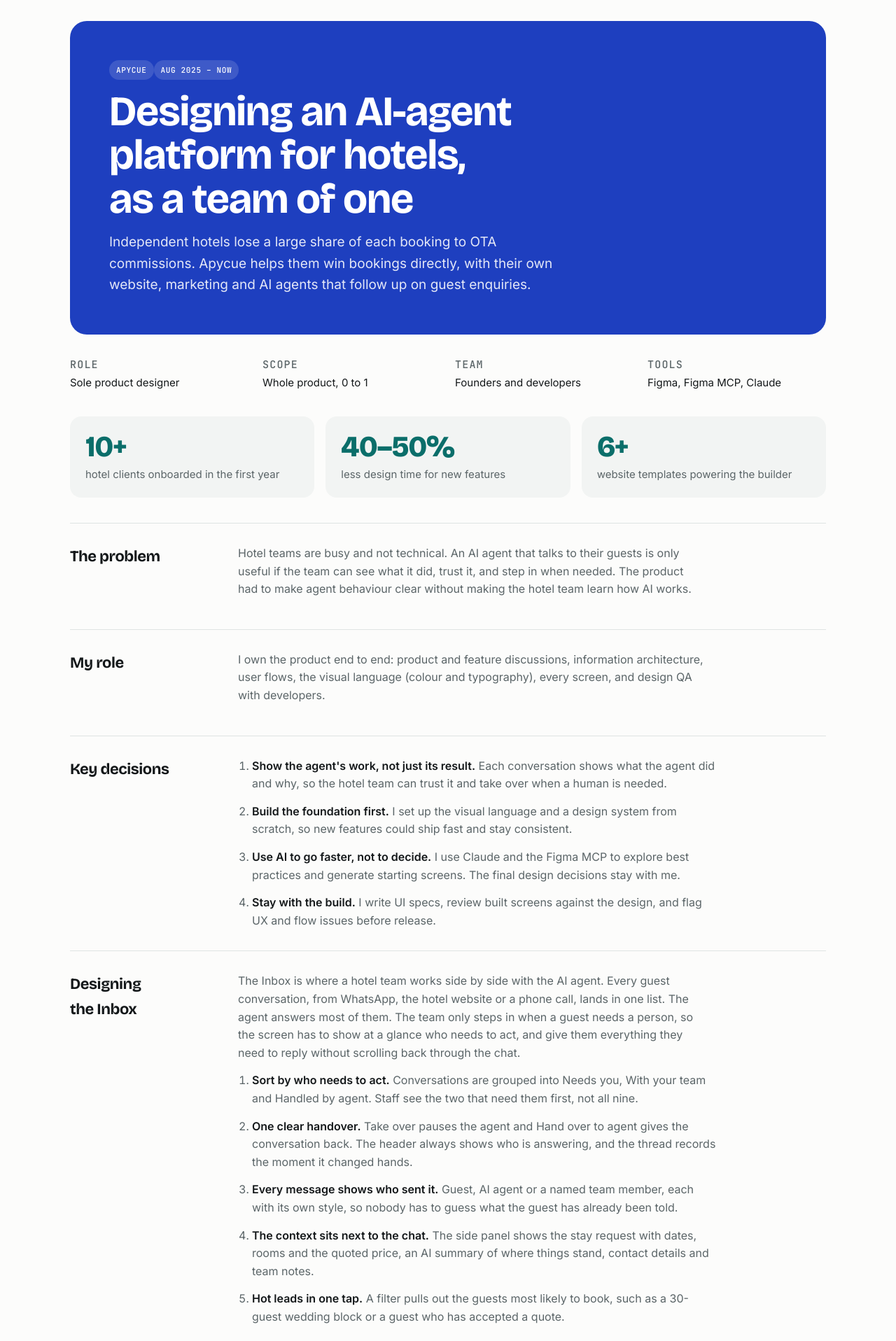
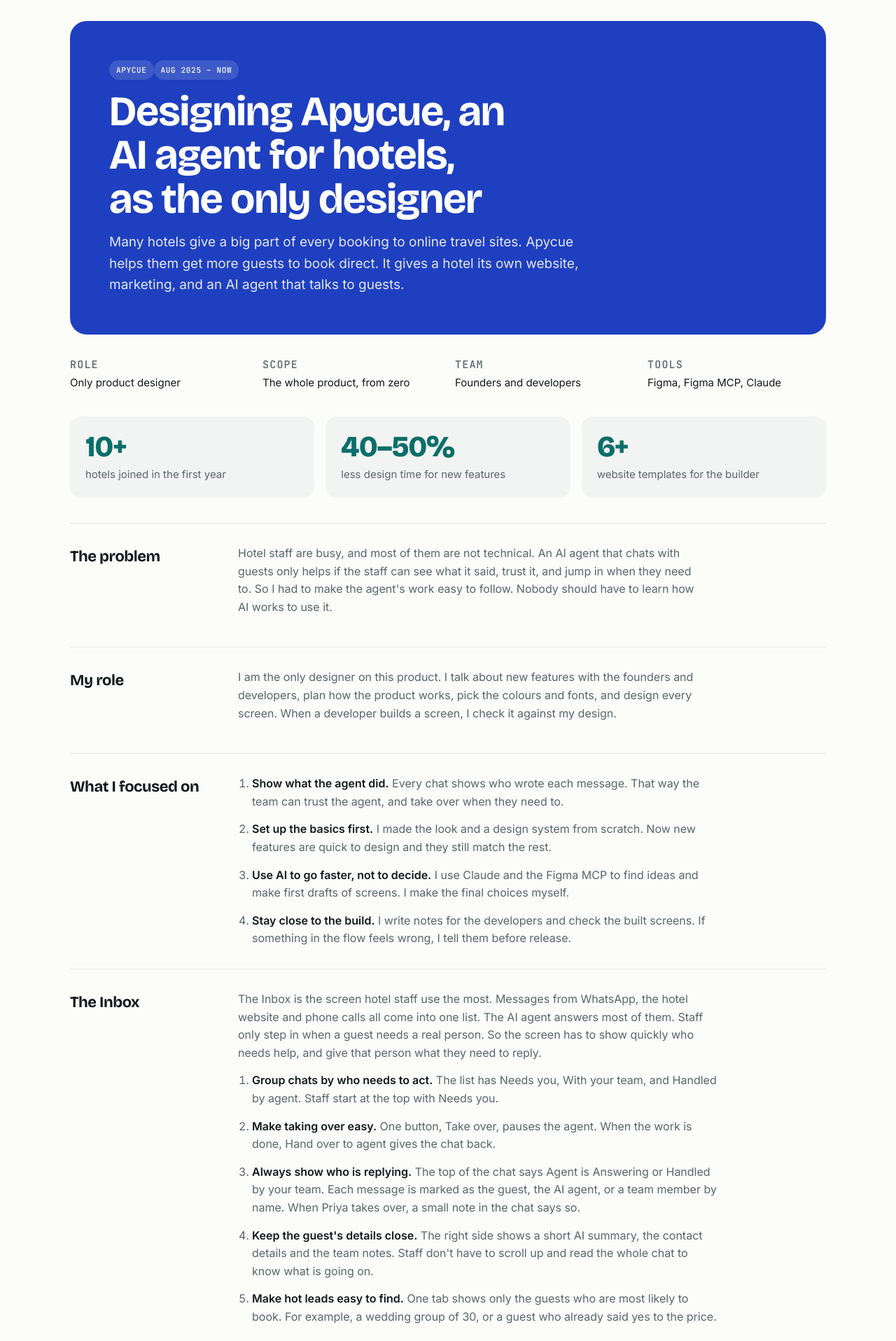
Before and after one commit to workgautami2813-del/Gautami-Portfolio, a Next.js app: page /work/apycue/ in a window 1280 px wide. Shown: the part 124-2040 px from the top of the page at 70% size. Built offline with nearby package versions, Linux system fonts and the light colour scheme.

Commit message:
Update content.js

```diff
--- a/data/content.js
+++ b/data/content.js
@@ -25,60 +25,60 @@ export const projects = [
     color: "apycue",
     wide: true,
     art: "agent",
-    cardImage: { src: "/screens/inbox-agent.webp", alt: "Apycue Inbox, where the AI agent answers a guest's room enquiry on WhatsApp" },
+    cardImage: { src: "/screens/inbox-agent.webp", alt: "Apycue Inbox where the AI agent answers a guest's room question on WhatsApp" },
     period: "2025 – now",
     tags: "AI · SaaS · Hospitality",
-    cardTitle: "Apycue: an AI-agent platform for hotels",
+    cardTitle: "Apycue: an AI agent platform for hotels",
     cardText:
-      "Designed the whole product from scratch as a design team of one, from information architecture to every screen.",
+      "I designed the whole product on my own, from the first idea to every screen.",
     chips: ["Apycue", "Aug 2025 – now"],
-    title: "Designing an AI-agent platform for hotels, as a team of one",
+    title: "Designing Apycue, an AI agent for hotels, as the only designer",
     intro:
-      "Independent hotels lose a large share of each booking to OTA commissions. Apycue helps them win bookings directly, with their own website, marketing and AI agents that follow up on guest enquiries.",
+      "Many hotels give a big part of every booking to online travel sites. Apycue helps them get more guests to book direct. It gives a hotel its own website, marketing, and an AI agent that talks to guests.",
     facts: [
-      ["Role", "Sole product designer"],
-      ["Scope", "Whole product, 0 to 1"],
+      ["Role", "Only product designer"],
+      ["Scope", "The whole product, from zero"],
       ["Team", "Founders and developers"],
       ["Tools", "Figma, Figma MCP, Claude"],
     ],
     impact: [
-      ["10+", "hotel clients onboarded in the first year"],
+      ["10+", "hotels joined in the first year"],
       ["40–50%", "less design time for new features"],
-      ["6+", "website templates powering the builder"],
+      ["6+", "website templates for the builder"],
     ],
     sections: [
       {
         heading: "The problem",
         paragraphs: [
-          "Hotel teams are busy and not technical. An AI agent that talks to their guests is only useful if the team can see what it did, trust it, and step in when needed. The product had to make agent behaviour clear without making the hotel team learn how AI works.",
+          "Hotel staff are busy, and most of them are not technical. An AI agent that chats with guests only helps if the staff can see what it said, trust it, and jump in when they need to. So I had to make the agent's work easy to follow. Nobody should have to learn how AI works to use it.",
         ],
       },
       {
         heading: "My role",
         paragraphs: [
-          "I own the product end to end: product and feature discussions, information architecture, user flows, the visual language (colour and typography), every screen, and design QA with developers.",
+          "I am the only designer on this product. I talk about new features with the founders and developers, plan how the product works, pick the colours and fonts, and design every screen. When a developer builds a screen, I check it against my design.",
         ],
       },
       {
-        heading: "Key decisions",
+        heading: "What I focused on",
         decisions: [
-          ["Show the agent's work, not just its result.", "Each conversation shows what the agent did and why, so the hotel team can trust it and take over when a human is needed."],
-          ["Build the foundation first.", "I set up the visual language and a design system from scratch, so new features could ship fast and stay consistent."],
-          ["Use AI to go faster, not to decide.", "I use Claude and the Figma MCP to explore best practices and generate starting screens. The final design decisions stay with me."],
-          ["Stay with the build.", "I write UI specs, review built screens against the design, and flag UX and flow issues before release."],
+          ["Show what the agent did.", "Every chat shows who wrote each message. That way the team can trust the agent, and take over when they need to."],
+          ["Set up the basics first.", "I made the look and a design system from scratch. Now new features are quick to design and they still match the rest."],
+          ["Use AI to go faster, not to decide.", "I use Claude and the Figma MCP to find ideas and make first drafts of screens. I make the final choices myself."],
+          ["Stay close to the build.", "I write notes for the developers and check the built screens. If something in the flow feels wrong, I tell them before release."],
         ],
       },
       {
-        heading: "Designing the Inbox",
+        heading: "The Inbox",
         paragraphs: [
-          "The Inbox is where a hotel team works side by side with the AI agent. Every guest conversation, from WhatsApp, the hotel website or a phone call, lands in one list. The agent answers most of them. The team only steps in when a guest needs a person, so the screen has to show at a glance who needs to act, and give them everything they need to reply without scrolling back through the chat.",
+          "The Inbox is the screen hotel staff use the most. Messages from WhatsApp, the hotel website and phone calls all come into one list. The AI agent answers most of them. Staff only step in when a guest needs a real person. So the screen has to show quickly who needs help, and give that person what they need to reply.",
         ],
         decisions: [
-          ["Sort by who needs to act.", "Conversations are grouped into Needs you, With your team and Handled by agent. Staff see the two that need them first, not all nine."],
-          ["One clear handover.", "Take over pauses the agent and Hand over to agent gives the conversation back. The header always shows who is answering, and the thread records the moment it changed hands."],
-          ["Every message shows who sent it.", "Guest, AI agent or a named team member, each with its own style, so nobody has to guess what the guest has already been told."],
-          ["The context sits next to the chat.", "The side panel shows the stay request with dates, rooms and the quoted price, an AI summary of where things stand, contact details and team notes."],
-          ["Hot leads in one tap.", "A filter pulls out the guests most likely to book, such as a 30-guest wedding block or a guest who has accepted a quote."],
+          ["Group chats by who needs to act.", "The list has Needs you, With your team, and Handled by agent. Staff start at the top with Needs you."],
+          ["Make taking over easy.", "One button, Take over, pauses the agent. When the work is done, Hand over to agent gives the chat back."],
+          ["Always show who is replying.", "The top of the chat says Agent is Answering or Handled by your team. Each message is marked as the guest, the AI agent, or a team member by name. When Priya takes over, a small note in the chat says so."],
+          ["Keep the guest's details close.", "The right side shows a short AI summary, the contact details and the team notes. Staff don't have to scroll up and read the whole chat to know what is going on."],
+          ["Make hot leads easy to find.", "One tab shows only the guests who are most likely to book. For example, a wedding group of 30, or a guest who already said yes to the price."],
         ],
       },
       {
@@ -86,27 +86,27 @@ export const projects = [
           {
             src: "/screens/inbox-agent.webp",
             title: "The agent is answering",
-            caption: "The AI agent quoted Abhishek a rate and is waiting on an availability check, so his conversation moves to Needs you. The reply box tells staff the agent has paused and is waiting for them.",
+            caption: "The agent gave Abhishek a price and said it would check the rooms. Two days later he is still waiting, so he shows up under Needs you. The reply box tells staff to take over.",
             alt: "Apycue Inbox with the AI agent answering a guest who wants 2 deluxe rooms for 12 to 14 December",
           },
           {
             src: "/screens/inbox-team.webp",
             title: "A team member takes over",
-            caption: "Priya takes over from the agent. The thread marks the handover, the conversation moves to With your team, and the summary updates: both rooms are on hold until tonight.",
+            caption: "Priya from the front desk takes over. A small note in the chat shows when she joined, and her messages carry her name. Abhishek moves to With your team. She tells him the rooms are free, he asks her to hold them, and the summary updates.",
             alt: "Apycue Inbox after a staff member took over the conversation from the AI agent",
           },
           {
             src: "/screens/inbox-hot-leads.webp",
             title: "Hot leads",
-            caption: "One tap narrows the Inbox to the three guests most likely to book, so the team spends its time where it can win a direct booking.",
-            alt: "Apycue Inbox filtered to show three hot leads",
+            caption: "The Hot leads tab shows only the three guests most likely to book, so staff can look at them first. Abhishek is still waiting, so the Take over button is right there.",
+            alt: "Apycue Inbox filtered to show three hot leads, with a Take over button",
           },
         ],
       },
       {
-        heading: "Reflection",
+        heading: "What I learned",
         paragraphs: [
-          "AI can generate a screen in seconds. On this project the real design work was deciding what the product should do, and how much of the agent's thinking a hotel team needs to see.",
+          "AI can make a screen in seconds. Deciding what the product should do is still my job. On Apycue, the hard part was deciding how much of the agent's work a hotel team needs to see.",
         ],
       },
     ],
```
